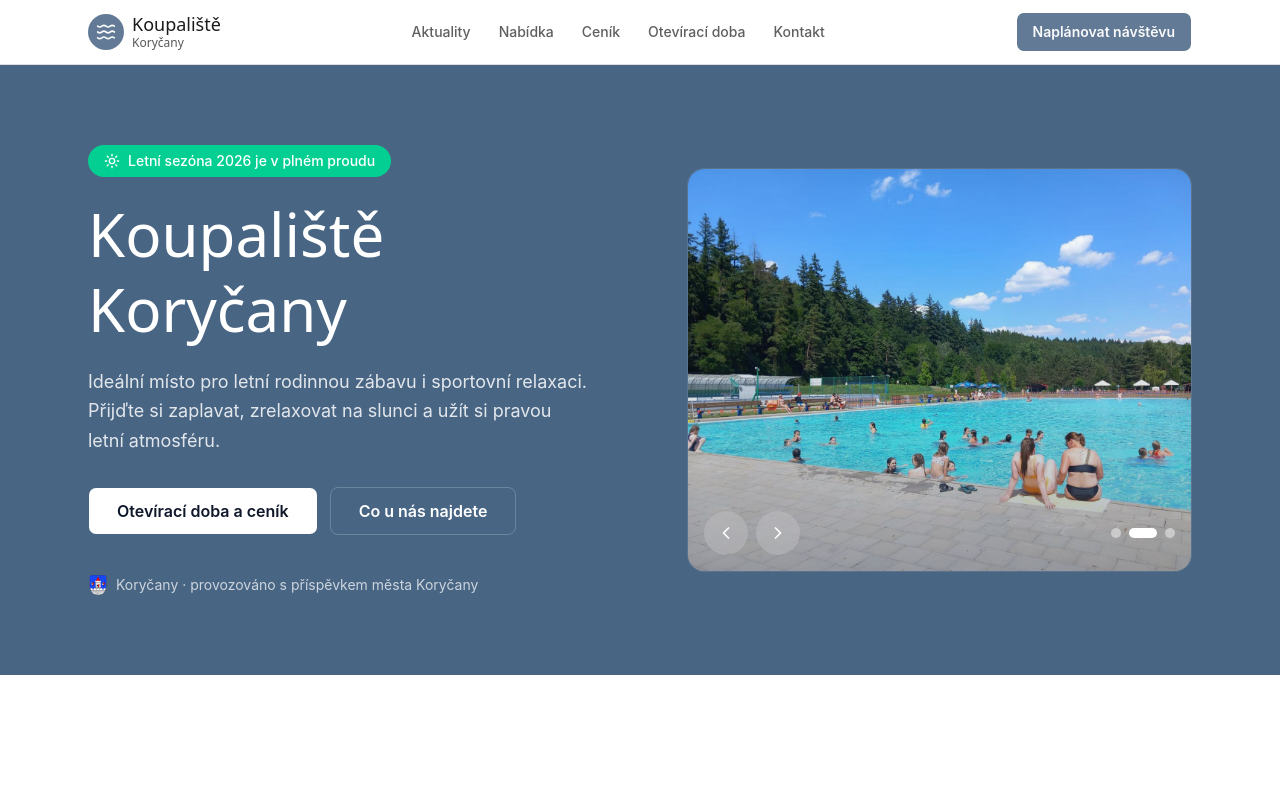
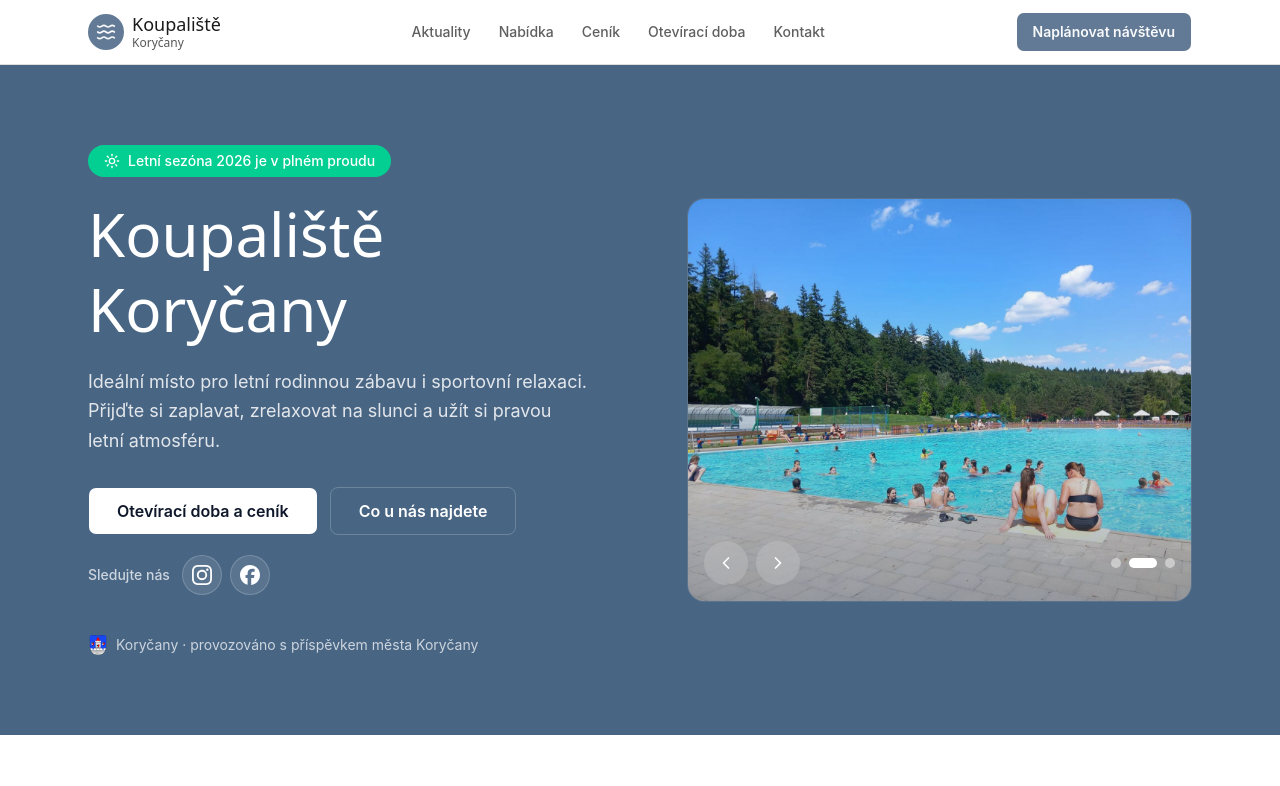
Before and after one commit to mirmachynka/koupaliste-korycany.cz, a React (Vite) app: page / in a window 1280 px wide. Shown: the top 786 px of the page. Built offline with nearby package versions, Linux system fonts and the light colour scheme; a web font is replaced by a local one.

Commit message:
Add social links with brand icons

```diff
--- a/components/contact-footer.tsx
+++ b/components/contact-footer.tsx
@@ -1,4 +1,5 @@
 import { Waves } from "lucide-react"
+import { socialLinks } from "@/lib/social-links"
 
 export function ContactFooter() {
   return (
@@ -32,9 +33,32 @@ export function ContactFooter() {
             ))}
           </nav>
 
-          <p className="text-sm text-white/40">
-            © {new Date().getFullYear()} Koupaliště Koryčany
-          </p>
+          <div className="flex flex-col items-center gap-3 sm:items-end">
+            <div className="flex items-center gap-2">
+              {socialLinks.map((link) => (
+                <a
+                  key={link.href}
+                  href={link.href}
+                  target="_blank"
+                  rel="noopener noreferrer"
+                  aria-label={link.label}
+                  title={link.label}
+                  className="flex h-9 w-9 items-center justify-center rounded-full border border-white/14 bg-white/8 text-white/72 transition-colors hover:border-white/28 hover:bg-white/14 hover:text-white"
+                >
+                  <svg
+                    viewBox="0 0 24 24"
+                    aria-hidden="true"
+                    className="h-4.5 w-4.5 fill-current"
+                  >
+                    <path d={link.iconPath} />
+                  </svg>
+                </a>
+              ))}
+            </div>
+            <p className="text-sm text-white/40">
+              © {new Date().getFullYear()} Koupaliště Koryčany
+            </p>
+          </div>
         </div>
       </div>
     </footer>
--- a/components/hero-section.tsx
+++ b/components/hero-section.tsx
@@ -2,6 +2,7 @@ import { useState, useEffect, useCallback } from "react"
 import { Sun, ChevronLeft, ChevronRight } from "lucide-react"
 import { Button } from "@/components/ui/button"
 import { heroSlides } from "@/lib/site-images"
+import { socialLinks } from "@/lib/social-links"
 
 export function HeroSection() {
   const [current, setCurrent] = useState(0)
@@ -47,6 +48,31 @@ export function HeroSection() {
                 className="border-white/20 bg-transparent text-white hover:border-white/30 hover:bg-white/10 hover:text-white"
                 render={<a href="#nabidka">Co u nás najdete</a>}
               />
+            </div>
+
+            <div className="mt-5 flex items-center gap-3">
+              <span className="text-sm font-medium text-white/72">Sledujte nás</span>
+              <div className="flex items-center gap-2">
+                {socialLinks.map((link) => (
+                  <a
+                    key={link.href}
+                    href={link.href}
+                    target="_blank"
+                    rel="noopener noreferrer"
+                    aria-label={link.label}
+                    title={link.label}
+                    className="flex h-10 w-10 items-center justify-center rounded-full border border-white/18 bg-white/10 text-white transition-colors hover:border-white/35 hover:bg-white/18"
+                  >
+                    <svg
+                      viewBox="0 0 24 24"
+                      aria-hidden="true"
+                      className="h-5 w-5 fill-current"
+                    >
+                      <path d={link.iconPath} />
+                    </svg>
+                  </a>
+                ))}
+              </div>
             </div>
 
             <div className="mt-10 flex items-center gap-2 text-sm text-white/72">
--- /dev/null
+++ b/lib/social-links.ts
@@ -0,0 +1,14 @@
+import { siFacebook, siInstagram } from "simple-icons"
+
+export const socialLinks = [
+  {
+    label: "Instagram",
+    href: "https://www.instagram.com/koupalistekorycany/",
+    iconPath: siInstagram.path,
+  },
+  {
+    label: "Facebook",
+    href: "https://www.facebook.com/profile.php?id=61560908927164",
+    iconPath: siFacebook.path,
+  },
+] as const
--- a/package.json
+++ b/package.json
@@ -22,6 +22,7 @@
     "react": "^19",
     "react-dom": "^19",
     "shadcn": "^4.8.0",
+    "simple-icons": "^16.26.0",
     "tailwind-merge": "^3.3.1",
     "tw-animate-css": "^1.4.0"
   },
```
Also changed, not shown: 6 other files (tests, documents, lock files or other folders).
